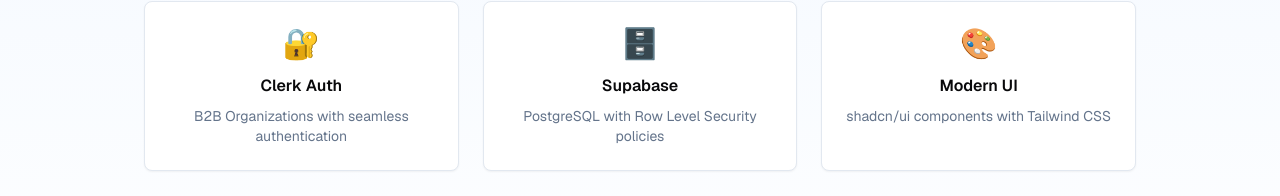
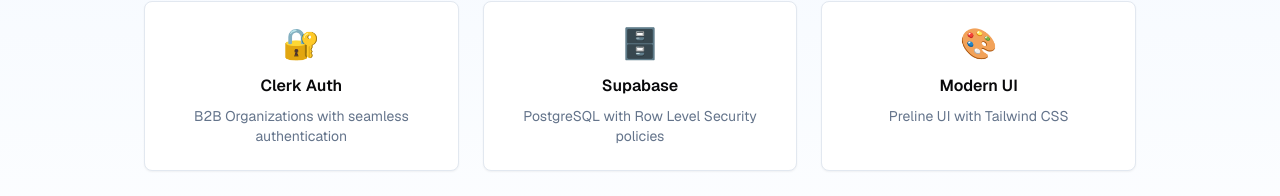
Before and after one commit to Yejay/yejay-office-freund-demo, a Next.js app: page / in a window 1280 px wide. Shown: the part 418-614 px from the top of the page. Built offline with nearby package versions, Linux system fonts and the light colour scheme; no server answers.

Commit message:
clean up

```diff
--- a/app/dashboard/layout.tsx
+++ b/app/dashboard/layout.tsx
@@ -60,7 +60,7 @@
         <div className="container mx-auto px-4 py-6 max-w-7xl">
           <div className="flex flex-col items-center gap-2 sm:flex-row sm:justify-between">
             <p className="text-center text-sm text-muted-foreground">
-              Built with Clerk, Supabase, Next.js & shadcn/ui
+              Built with Clerk, Supabase, Next.js & Preline
             </p>
             <p className="text-center text-sm text-muted-foreground">
               Press{' '}
--- a/app/page.tsx
+++ b/app/page.tsx
@@ -67,7 +67,7 @@
                 <div className="text-3xl mb-3">🎨</div>
                 <h3 className="font-semibold mb-2">Modern UI</h3>
                 <p className="text-sm text-muted-foreground">
-                  shadcn/ui components with Tailwind CSS
+                  Preline UI with Tailwind CSS
                 </p>
               </div>
             </div>
```
Also changed, not shown: 1 other file (tests, documents, lock files or other folders).
